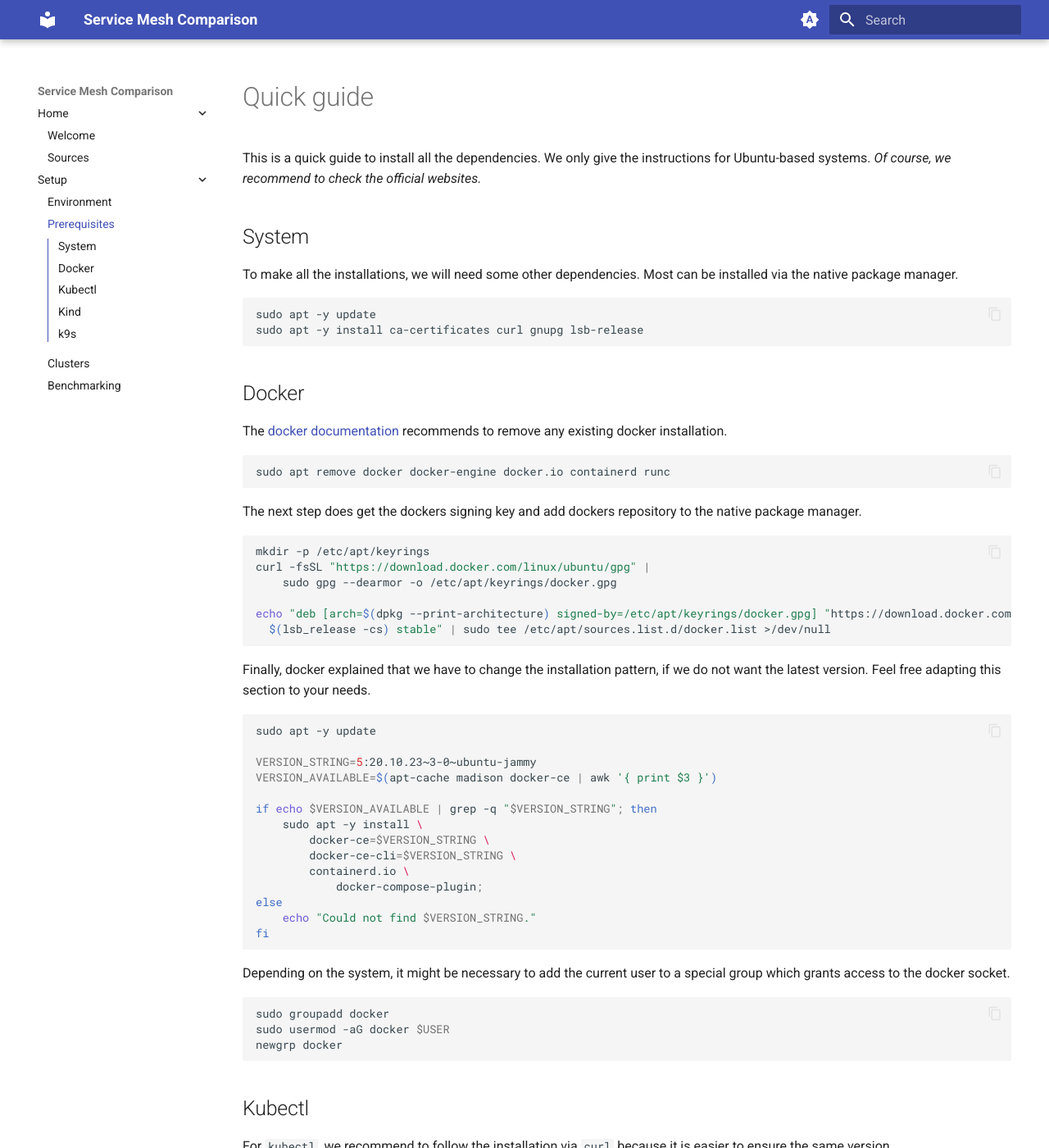
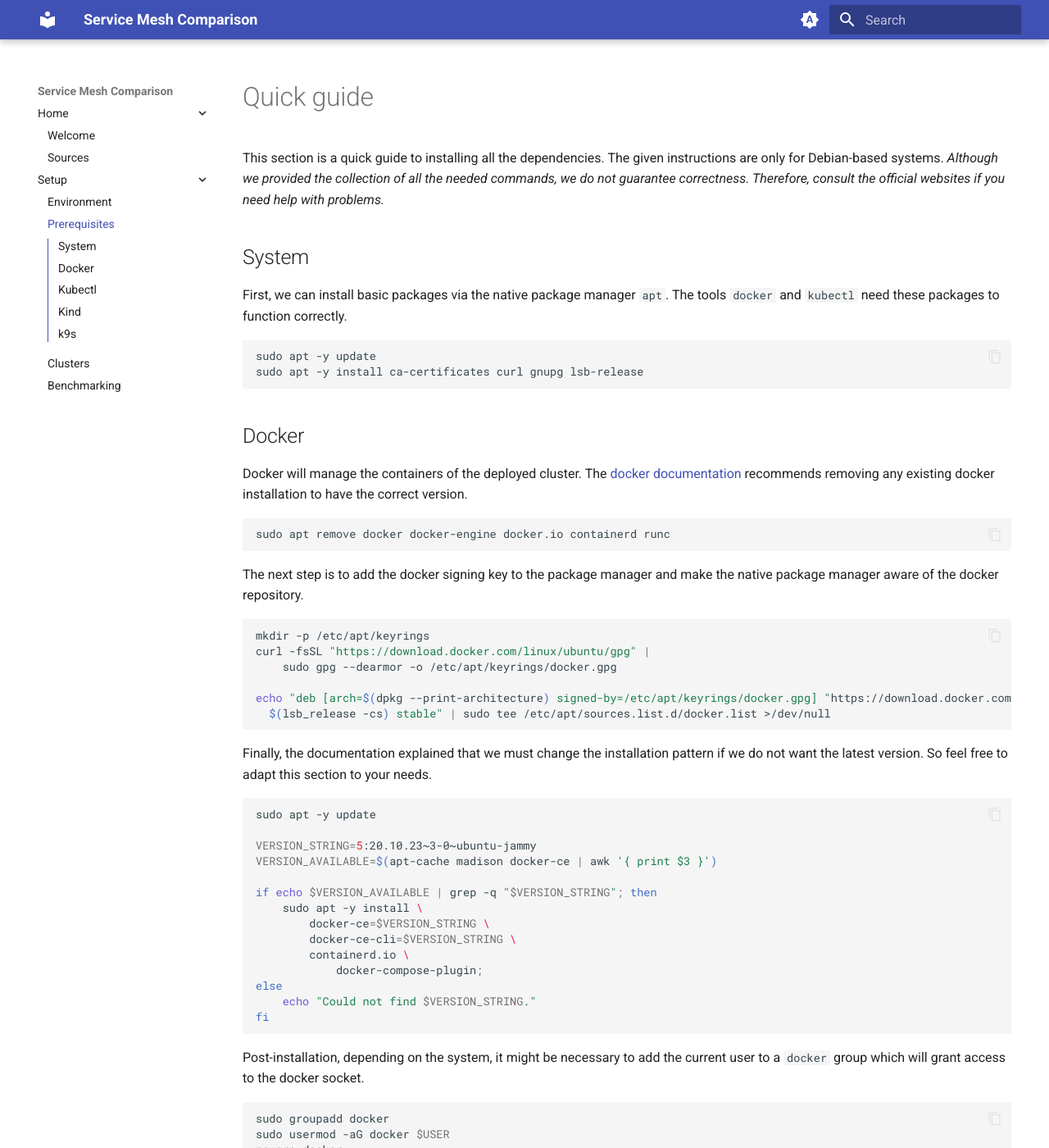
Before and after one commit to jctemp/istio-service-mesh, an MkDocs documentation site: the page built from docs/04-prerequisites.md, in a window 1280 px wide and 1400 px high. Shown: the whole window at 82% size. Built offline with MkDocs 1.6.1 and Material for MkDocs 9.7.7, drawn with Linux system fonts in a browser that asks for light colours; some of the changed text lies outside the part shown.

Commit message:
change: rewritten existing guide

````diff
--- a/docs/04-prerequisites.md
+++ b/docs/04-prerequisites.md
@@ -1,13 +1,14 @@
 # Quick guide
 
-This is a quick guide to install all the dependencies.
-We only give the instructions for Ubuntu-based systems.
-*Of course, we recommend to check the official websites.*
+This section is a quick guide to installing all the dependencies.
+The given instructions are only for Debian-based systems.
+*Although we provided the collection of all the needed commands, we do not guarantee correctness.
+Therefore, consult the official websites if you need help with problems.*
 
 ## System
 
-To make all the installations, we will need some other dependencies.
-Most can be installed via the native package manager.
+First, we can install basic packages via the native package manager `apt`.
+The tools `docker` and `kubectl` need these packages to function correctly.
 
 ```bash
 sudo apt -y update
@@ -16,13 +17,14 @@
 
 ## Docker
 
-The [docker documentation](https://docs.docker.com/engine/install/ubuntu/) recommends to remove any existing docker installation.
+Docker will manage the containers of the deployed cluster.
+The [docker documentation](https://docs.docker.com/engine/install/ubuntu/) recommends removing any existing docker installation to have the correct version.
 
 ```bash
 sudo apt remove docker docker-engine docker.io containerd runc
 ```
 
-The next step does get the dockers signing key and add dockers repository to the native package manager.
+The next step is to add the docker signing key to the package manager and make the native package manager aware of the docker repository.
 
 ```bash
 mkdir -p /etc/apt/keyrings
@@ -33,7 +35,8 @@
   $(lsb_release -cs) stable" | sudo tee /etc/apt/sources.list.d/docker.list >/dev/null
 ```
 
-Finally, docker explained that we have to change the installation pattern, if we do not want the latest version. Feel free adapting this section to your needs.
+Finally, the documentation explained that we must change the installation pattern if we do not want the latest version.
+So feel free to adapt this section to your needs.
 
 ```bash
 sudo apt -y update
@@ -52,7 +55,7 @@
 fi
 ```
 
-Depending on the system, it might be necessary to add the current user to a special group which grants access to the docker socket.
+Post-installation, depending on the system, it might be necessary to add the current user to a `docker` group which will grant access to the docker socket.
 
 ```bash
 sudo groupadd docker
@@ -62,7 +65,8 @@
 
 ## Kubectl
 
-For `kubectl`, we recommend to follow the installation via `curl` because it is easier to ensure the same version.
+To work with any cluster, we must install the Kubernetes command-line tool `kubectl`.
+The easiest method is to curl the binary, as it can ensure the same version.
 
 ```bash
 VERSION=v1.26.1
@@ -71,7 +75,7 @@
 curl -LO "https://dl.k8s.io/$VERSION/bin/linux/amd64/kubectl.sha256"
 ```
 
-Verify the downloaded `kubectl` executable.
+Verify the downloaded executable `kubectl`.
 
 ```bash
 echo "$(cat kubectl.sha256) kubectl" | sha256sum --check
@@ -85,12 +89,12 @@
 
 ## Kind
 
-The `kind` tool allows us to create a local cluster.
-There are other options available, like `k3d` or `minikube`.
-However, during testing we have found that `kind` worked best with the Istio preview version.
-Further, Istio used it for their demo.
+Next, we need an environment to create a cluster.
+Note that you can use cloud services instead.
+The `kind` tool (Kubernetes in Docker) allows us to create a local cluster.
+Alternatives are `k3d` or `minikube`, but during testing `kind` delivered the most reliable results.
 
-Similar to the `kubectl` executable, we will curl the binary of the `kind` tool.
+Similar to the `kubectl` executable, we will curl the `kind` binary.
 
 ```bash
 VERSION=v0.17.0
@@ -100,7 +104,7 @@
 curl -Lo ./$FILE.sha256 "https://github.com/kubernetes-sigs/kind/releases/download/$VERSION/$FILE.sha256sum"
 ```
 
-Verify the downloaded `kind` executable.
+Verify the downloaded executable `kind`.
 
 ```bash
 echo "$(cat $FILE.sha256)" | sha256sum --check
````
Also changed, not shown: other parts of docs/04-prerequisites.md (+1 -1 lines), docs/03-environment.md (+7 -3 lines), docs/index.md (+7 -10 lines).
